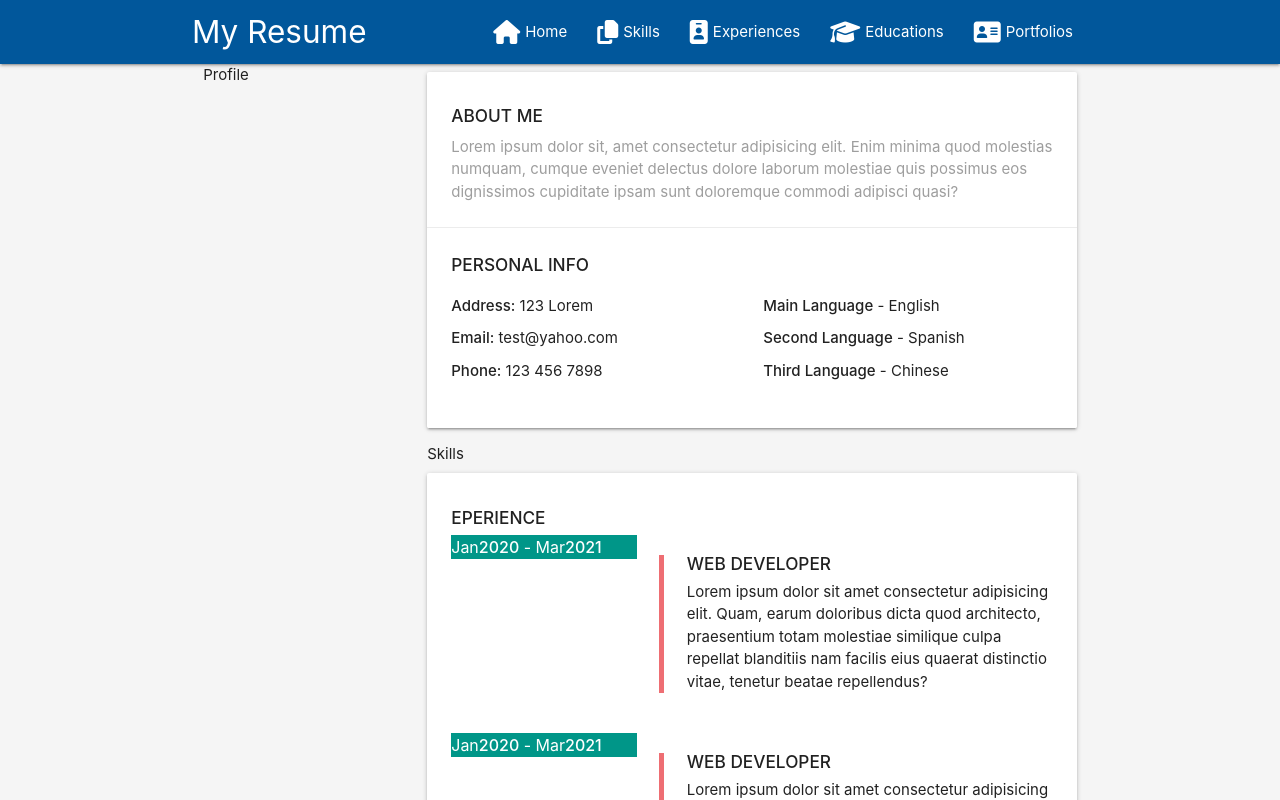
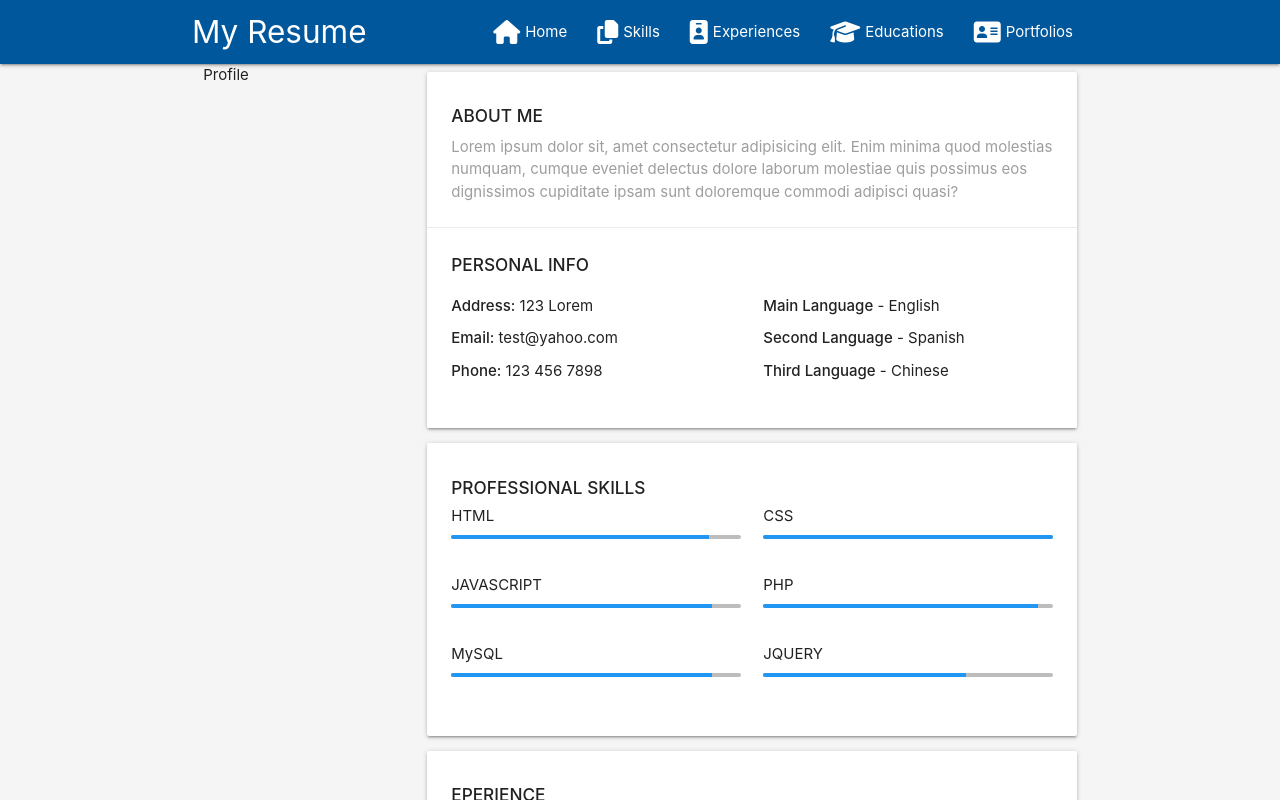
Before and after one commit to amirdhahri01/resume-website-portfolio, a React (Create React App) app: page / in a window 1280 px wide. Shown: the top 800 px of the page. Built offline with nearby package versions, Linux system fonts and the light colour scheme.

Commit message:
The skills component is done

```diff
--- a/src/components/pages/portfolios/Portfolios.jsx
+++ b/src/components/pages/portfolios/Portfolios.jsx
@@ -1,7 +1,7 @@
 import React from "react";
 
 const Portfolios = () => {
-  return <div>Portfolios</div>;
+  return <></>;
 };
 
 export default Portfolios;
--- a/src/components/pages/skills/Skills.jsx
+++ b/src/components/pages/skills/Skills.jsx
@@ -1,7 +1,75 @@
-import React from "react";
-
 const Skills = () => {
-  return <div>Skills</div>;
+  return (
+    <>
+      <div className="card">
+        <div className="card-content">
+          <h6>
+            <strong className="text-uppercase">Professional skills</strong>
+          </h6>
+          <div className="row">
+            <div className="col s6">
+              <p>HTML</p>
+              <div className="progress grey lighten-1">
+                <div
+                  className="determinate blue"
+                  style={{ width: "89%" }}
+                ></div>
+              </div>
+            </div>
+            <div className="col s6">
+              <p>CSS</p>
+              <div className="progress grey lighten-1">
+                <div
+                  className="determinate blue"
+                  style={{ width: "100%" }}
+                ></div>
+              </div>
+            </div>
+          </div>
+          <div className="row">
+            <div className="col s6">
+              <p>JAVASCRIPT</p>
+              <div className="progress grey lighten-1">
+                <div
+                  className="determinate blue"
+                  style={{ width: "90%" }}
+                ></div>
+              </div>
+            </div>
+            <div className="col s6">
+              <p>PHP</p>
+              <div className="progress grey lighten-1">
+                <div
+                  className="determinate blue"
+                  style={{ width: "95%" }}
+                ></div>
+              </div>
+            </div>
+          </div>
+          <div className="row">
+            <div className="col s6">
+              <p>MySQL</p>
+              <div className="progress grey lighten-1">
+                <div
+                  className="determinate blue"
+                  style={{ width: "90%" }}
+                ></div>
+              </div>
+            </div>
+            <div className="col s6">
+              <p>JQUERY</p>
+              <div className="progress grey lighten-1">
+                <div
+                  className="determinate blue"
+                  style={{ width: "70%" }}
+                ></div>
+              </div>
+            </div>
+          </div>
+        </div>
+      </div>
+    </>
+  );
 };
 
 export default Skills;
```
